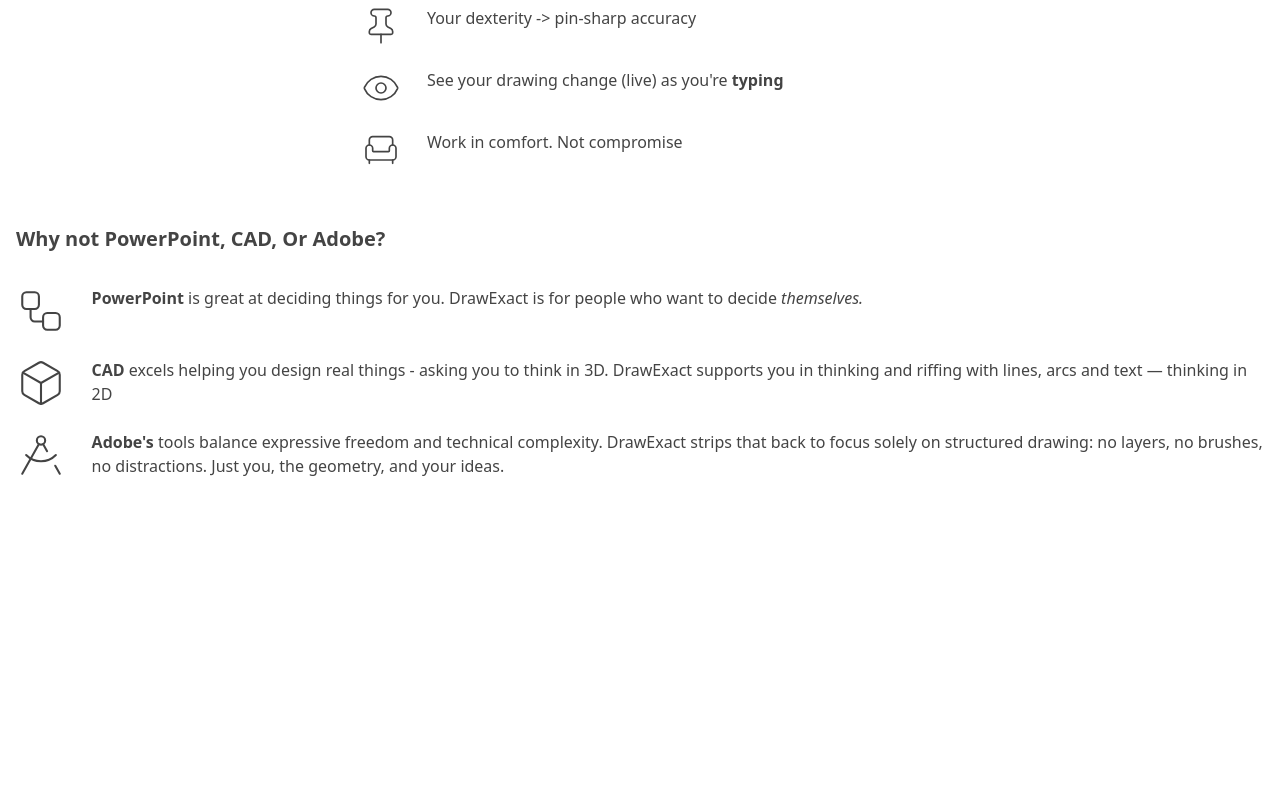
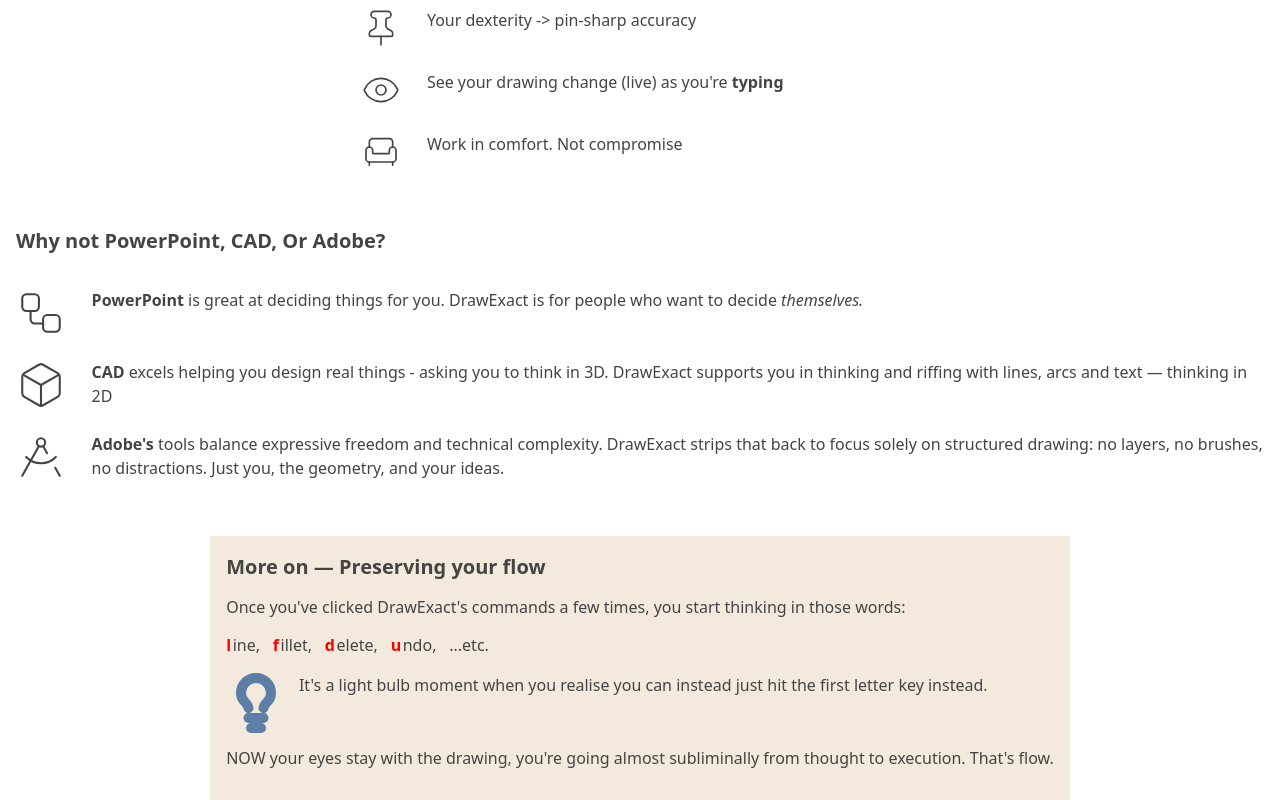
Before and after one commit to peterhoward42/dxact-web, a Svelte app: page / in a window 1280 px wide. Shown: the part 2761-3561 px from the top of the page. Before the commit the page ends 3263 px from the top, so only its background shows below. Built offline with nearby package versions, Linux system fonts and the light colour scheme.

Commit message:
Put in more on flow expansion as exemplar

```diff
--- a/src/App.svelte
+++ b/src/App.svelte
@@ -6,6 +6,7 @@
     import GetStarted from "./components/GetStarted.svelte";
     import BigScreen2 from "./components/BigScreen2.svelte";
     import PowerPoint2 from "./components/PowerPoint2.svelte";
+    import ExpandedPreserveFlow from "./components/ExpandedPreserveFlow.svelte";
 </script>
 
 <div class="screen">
@@ -17,6 +18,7 @@
         <GetStarted />
         <BigScreen2 />
         <PowerPoint2 />
+        <ExpandedPreserveFlow></ExpandedPreserveFlow>
     </div>
 </div>
 
--- /dev/null
+++ b/src/components/ExpandedPreserveFlow.svelte
@@ -0,0 +1,59 @@
+<script>
+    import { Lightbulb } from "@lucide/svelte";
+    import { handleOpenDrawExact } from "./CTA.svelte";
+    import FirstLetterCommand from "./FirstLetterCommand.svelte";
+</script>
+
+<div class="expandedflow qbg-alt">
+    <div class="qhead">More on — Preserving your flow</div>
+    <div class="paras qcol">
+        <p>
+            Once you've clicked DrawExact's commands a few times, you start
+            thinking in those words:
+        </p>
+
+        <div class="cmdwords qrow qgap-rem">
+            <FirstLetterCommand first="l" remainder="ine, "
+            ></FirstLetterCommand>
+            <FirstLetterCommand first="f" remainder="illet, "
+            ></FirstLetterCommand>
+            <FirstLetterCommand first="d" remainder="elete, "
+            ></FirstLetterCommand><FirstLetterCommand
+                first="u"
+                remainder="ndo, "
+            ></FirstLetterCommand>
+            <span class="etc"> ...etc.</span>
+        </div>
+
+        <div class="withicon qrow qgap-rem">
+            <Lightbulb
+                size="60"
+                strokeWidth="4"
+                color="#5c7ea7"
+                absoluteStrokeWidth={true}
+            />
+            <span>
+                It's a light bulb moment when you realise you can instead just
+                hit the first letter key instead.
+            </span>
+        </div>
+
+        <p>
+            NOW your eyes stay with the drawing, you're going almost
+            subliminally from thought to execution. That's flow.
+        </p>
+    </div>
+</div>
+
+<style>
+    .cmdwords {
+        padding-bottom: 1rem;
+    }
+    .expandedflow {
+        margin-top: 2rem;
+        padding-left: 1rem;
+        padding-right: 1rem;
+        padding-top: 1rem;
+        padding-bottom: 1rem;
+    }
+</style>
--- /dev/null
+++ b/src/components/FirstLetterCommand.svelte
@@ -0,0 +1,17 @@
+<script>
+    let { first, remainder } = $props();
+</script>
+
+<div class="firstlettercmd qrow">
+    <span class="first"><strong>{first}</strong></span>
+    <span class="remainder">{remainder}</span>
+</div>
+
+<style>
+    .firstlettercmd {
+        gap: 0.1rem;
+    }
+    .first {
+        color: red;
+    }
+</style>
--- a/src/components/WhatMakesItWorth.svelte
+++ b/src/components/WhatMakesItWorth.svelte
@@ -98,7 +98,7 @@
                         />{/snippet}
                     {#snippet theCpt()}<span>
                             Switching between drawing and interface breaks your
-                            flow. DrawExact keeps you focused.
+                            flow. DrawExact preserves it.
                         </span>{/snippet}
                 </ListItemWithIcon>
             </li>
@@ -128,7 +128,6 @@
         padding-bottom: 1rem;
     }
     .sidenote {
-        font-size: 0.9rem;
         color: #777;
     }
     .worthlist {
```
